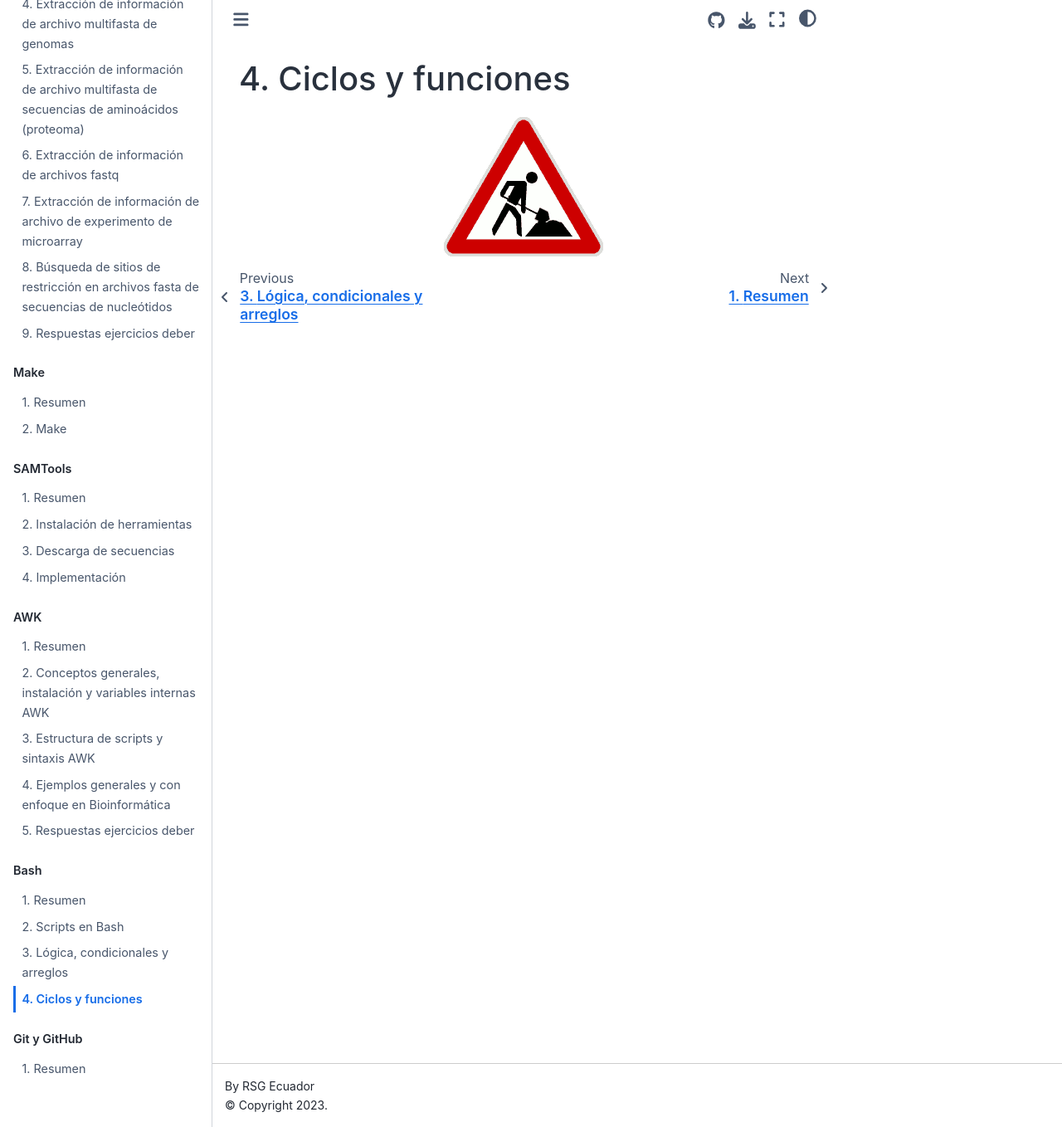
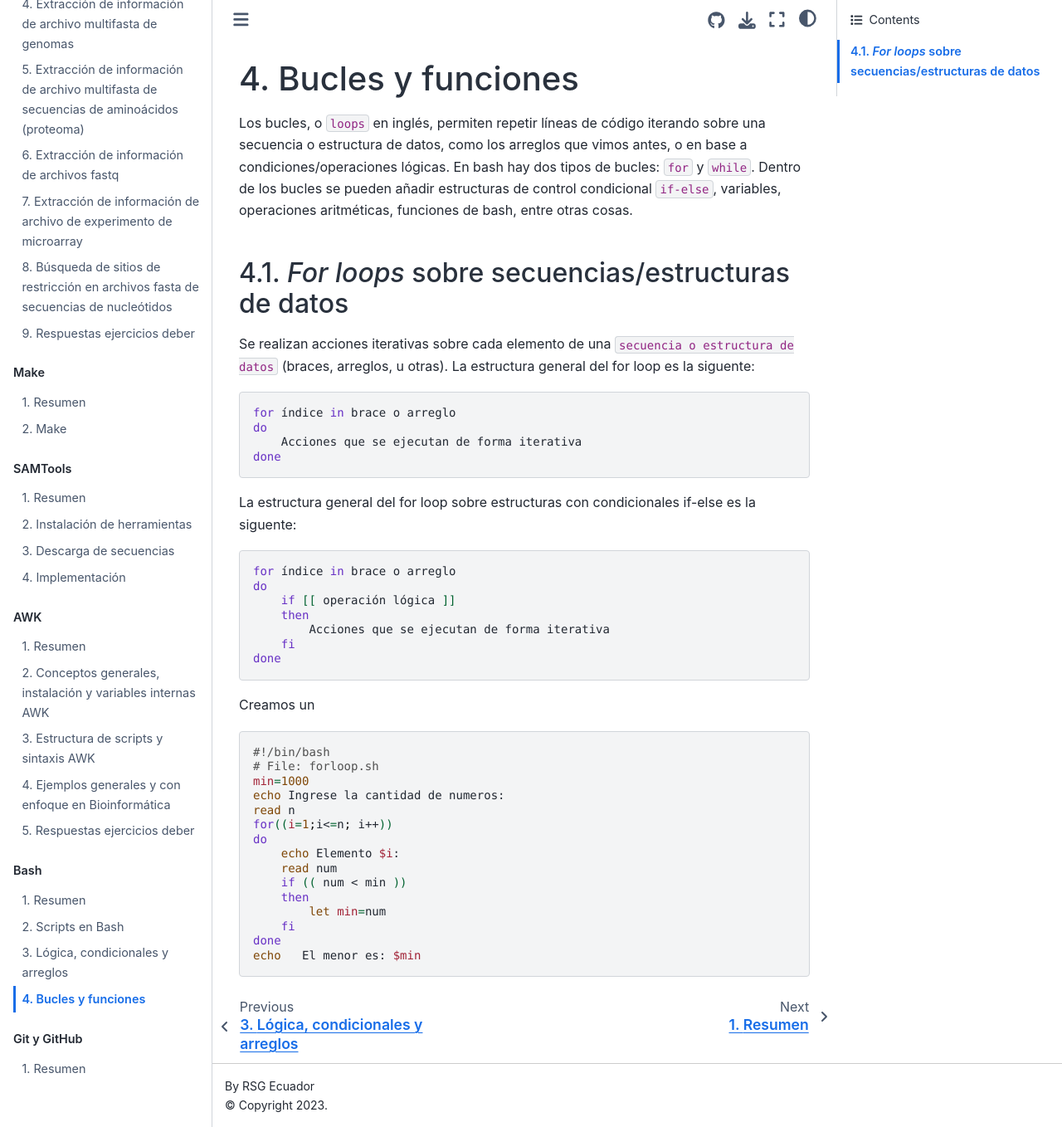
Before and after one commit to RSG-Ecuador/unix.bioinfo.rsgecuador, a Jupyter Book: the page built from content/Curso_avanzado/02_Bash/3_bash.md, in a window 1280 px wide and 1358 px high. Shown: the whole window at 83% size. Built offline with Jupyter Book 1.0.4 settings and Sphinx 7.4.7 and the Sphinx Book theme 1.1.4, drawn with Linux system fonts in a browser that asks for light colours.

Commit message:
“actualización”

````diff
--- a/content/Curso_avanzado/02_Bash/3_bash.md
+++ b/content/Curso_avanzado/02_Bash/3_bash.md
@@ -1,7 +1,42 @@
-# Ciclos y funciones
+# Bucles y funciones
 
-```{image} ./img/suc.gif
-:alt: ./img/suc.gif
-:width: 200px
-:align: center
+Los bucles, o `loops` en inglés, permiten repetir líneas de código iterando sobre una secuencia o estructura de datos, como los arreglos que vimos antes, o en base a condiciones/operaciones lógicas. En bash hay dos tipos de bucles: `for` y `while`. Dentro de los bucles se pueden añadir estructuras de control condicional `if-else`, variables, operaciones aritméticas, funciones de bash, entre otras cosas.
+
+## *For loops* sobre secuencias/estructuras de datos
+
+Se realizan acciones iterativas sobre cada elemento de una `secuencia o estructura de datos` (braces, arreglos, u otras). La estructura general del for loop es la siguente:
+```bash
+for índice in brace o arreglo
+do
+    Acciones que se ejecutan de forma iterativa
+done
 ```
+La estructura general del for loop sobre estructuras con condicionales if-else es la siguente:
+```bash
+for índice in brace o arreglo
+do
+    if [[ operación lógica ]]
+    then
+        Acciones que se ejecutan de forma iterativa
+    fi
+done
+```
+Creamos un
+
+```bash
+#!/bin/bash
+# File: forloop.sh
+min=1000
+echo Ingrese la cantidad de numeros:
+read n
+for((i=1;i<=n; i++))
+do
+    echo Elemento $i:
+    read num
+    if (( num < min ))
+    then
+        let min=num
+    fi
+done
+echo   El menor es: $min
+```
````
Also changed, not shown: content/Curso_avanzado/02_Bash/0_Resumen.md (+1 -1 lines), content/Curso_avanzado/02_Bash/2_bash.md (+21 -8 lines).
